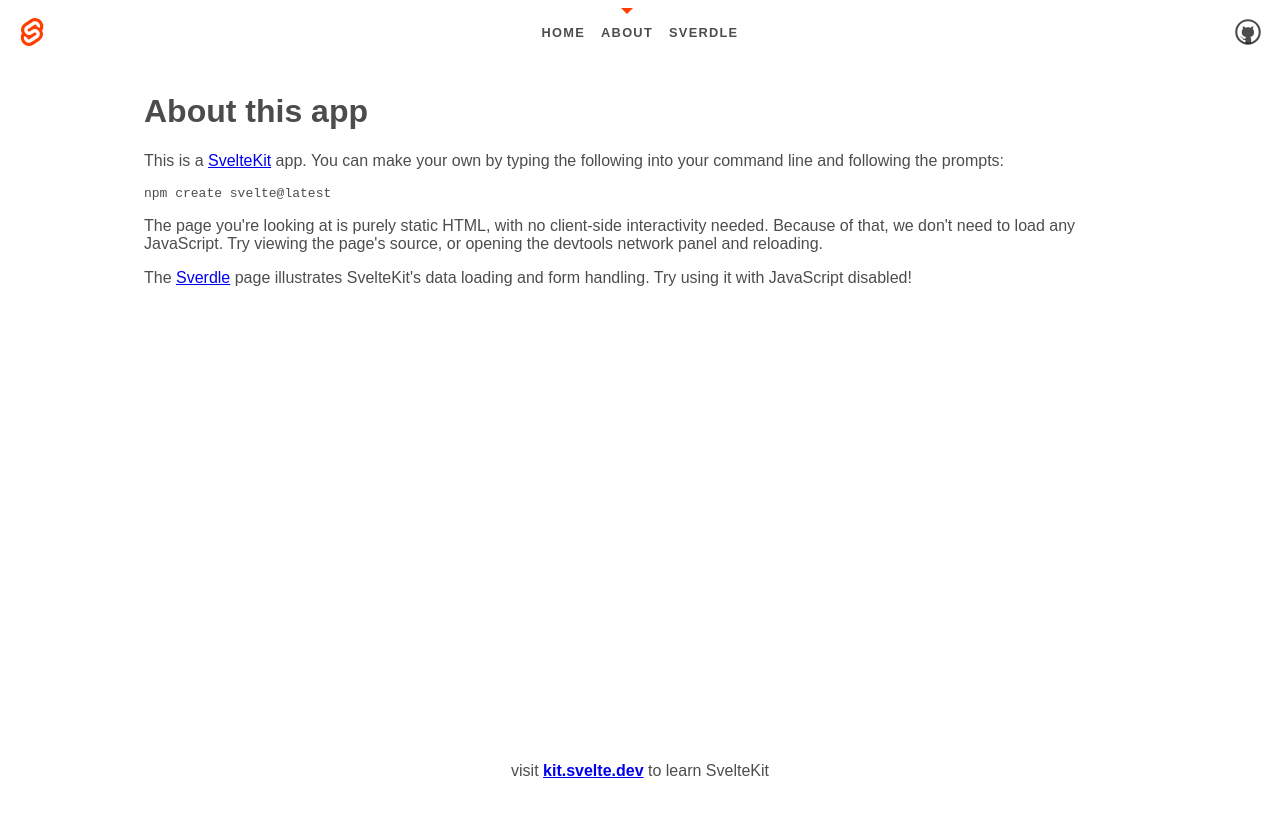
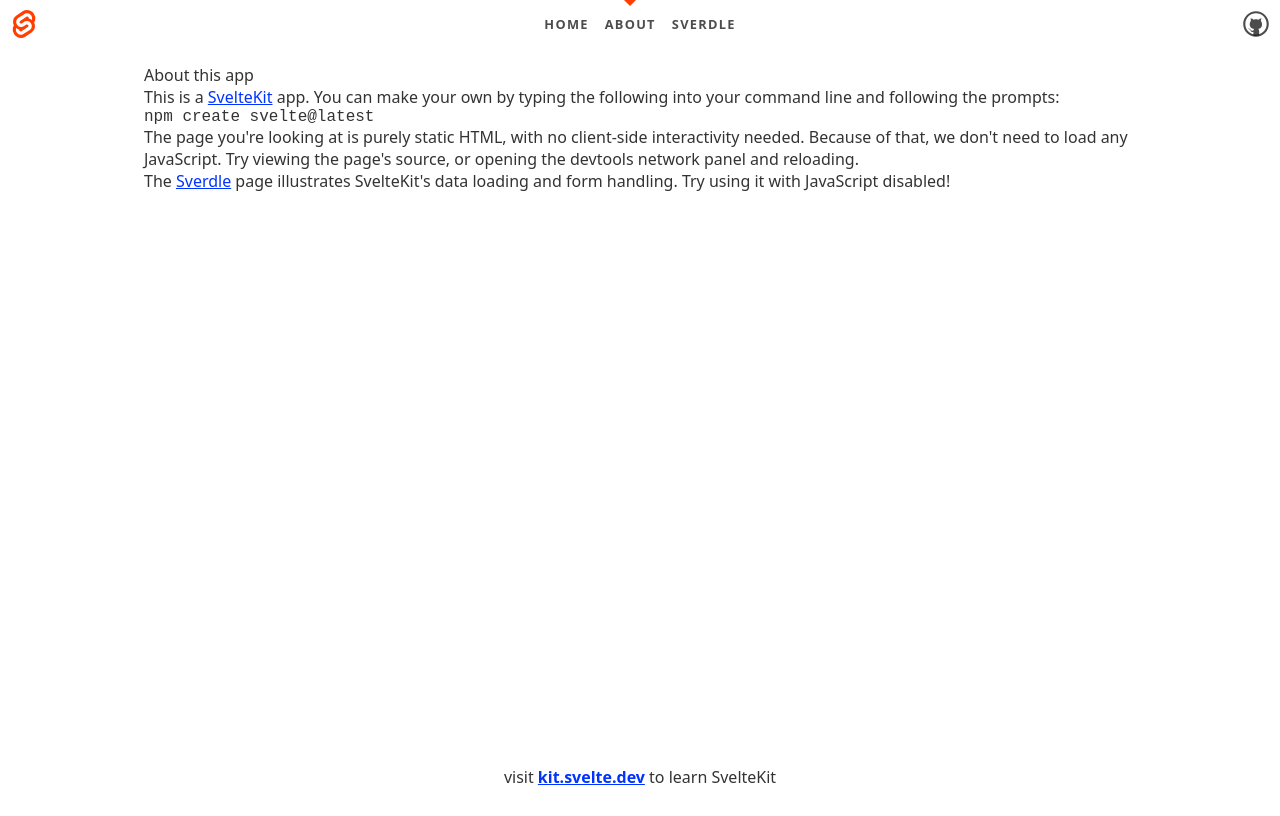
Before and after one commit to zaharano/stolen-antiquities, a SvelteKit app: page /about in a window 1280 px wide. Built offline with nearby package versions, Linux system fonts and the light colour scheme.

Commit message:
css reset

```diff
--- a/src/app.html
+++ b/src/app.html
@@ -4,6 +4,7 @@
 		<meta charset="utf-8" />
 		<link rel="icon" href="%sveltekit.assets%/favicon.png" />
 		<meta name="viewport" content="width=device-width, initial-scale=1" />
+		<link rel="stylesheet" href="%sveltekit.assets%/reset.css" />
 		%sveltekit.head%
 	</head>
 	<body data-sveltekit-preload-data="hover">
--- /dev/null
+++ b/static/reset.css
@@ -0,0 +1,274 @@
+html,
+body,
+body div,
+span,
+object,
+iframe,
+h1,
+h2,
+h3,
+h4,
+h5,
+h6,
+p,
+blockquote,
+pre,
+abbr,
+address,
+cite,
+code,
+del,
+dfn,
+em,
+img,
+ins,
+kbd,
+q,
+samp,
+small,
+strong,
+sub,
+sup,
+var,
+b,
+i,
+dl,
+dt,
+dd,
+ol,
+ul,
+li,
+fieldset,
+form,
+label,
+legend,
+table,
+caption,
+tbody,
+tfoot,
+thead,
+tr,
+th,
+td,
+article,
+aside,
+figure,
+footer,
+header,
+menu,
+nav,
+section,
+time,
+mark,
+audio,
+video,
+details,
+summary {
+	margin: 0;
+	padding: 0;
+	border: 0;
+	font-size: 100%;
+	font-weight: normal;
+	vertical-align: baseline;
+	background: transparent;
+}
+
+main,
+article,
+aside,
+figure,
+footer,
+header,
+nav,
+section,
+details,
+summary {
+	display: block;
+}
+
+html {
+	box-sizing: border-box;
+}
+
+*,
+*:before,
+*:after {
+	box-sizing: inherit;
+}
+
+img {
+	max-width: 100%;
+}
+
+ul {
+	list-style: none;
+} /* we'll restore bullets as needed for content */
+
+blockquote,
+q {
+	quotes: none;
+}
+
+blockquote:before,
+blockquote:after,
+q:before,
+q:after {
+	content: '';
+	content: none;
+}
+
+a {
+	margin: 0;
+	padding: 0;
+	font-size: 100%;
+	vertical-align: baseline;
+	background: transparent;
+}
+
+del {
+	text-decoration: line-through;
+}
+
+abbr[title],
+dfn[title] {
+	border-bottom: 1px dotted #000;
+	cursor: help;
+}
+
+table {
+	border-collapse: separate;
+	border-spacing: 0;
+	text-align: left;
+}
+th {
+	font-weight: bold;
+	vertical-align: bottom;
+}
+td {
+	font-weight: normal;
+	vertical-align: top;
+}
+td img {
+	vertical-align: top;
+}
+
+hr {
+	display: block;
+	height: 1px;
+	border: 0;
+	border-top: 1px solid #999;
+	margin: 1rem 0;
+	padding: 0;
+}
+
+input,
+select {
+	vertical-align: middle;
+}
+
+pre {
+	white-space: pre-line;
+}
+
+input[type='radio'] {
+	vertical-align: text-bottom;
+}
+input[type='checkbox'] {
+	vertical-align: bottom;
+}
+
+small {
+	font-size: 0.8rem;
+}
+
+strong {
+	font-weight: bold;
+}
+
+sub,
+sup {
+	font-size: 0.8rem;
+	line-height: 0;
+	position: relative;
+}
+sup {
+	top: -0.5rem;
+}
+sub {
+	bottom: -0.25rem;
+}
+
+pre,
+code,
+kbd,
+samp {
+	font-family: monospace, sans-serif;
+}
+
+label,
+input[type='button'],
+input[type='submit'],
+input[type='file'],
+button {
+	cursor: pointer;
+}
+
+button,
+input,
+select,
+textarea {
+	margin: 0;
+}
+
+ins {
+	background-color: var(--highlight-color);
+	color: #000;
+	text-decoration: none;
+}
+mark {
+	background-color: var(--highlight-color);
+	color: #000;
+	font-style: italic;
+	font-weight: bold;
+}
+
+blockquote {
+	padding: 2rem;
+	border-left: 1px solid #333;
+}
+
+.clearfix:after {
+	content: '';
+	display: table;
+	clear: both;
+} /* https://css-tricks.com/snippets/css/clear-fix/ */
+
+/* ———— END THE GENERIC RESETS ———— */
+
+:root {
+	--font-system: system-ui, 'Segoe UI', Roboto, Helvetica, Arial, sans-serif, 'Apple Color Emoji',
+		'Segoe UI Emoji', 'Segoe UI Symbol'; /* https://css-tricks.com/snippets/css/system-font-stack */
+	--text-color: #333;
+	--featured-color: #03f;
+	--featured-color-hover: #69f;
+	--highlight-color: #fcd700;
+}
+
+body {
+	font-size: 16px;
+	font-family: var(--font-system);
+	color: var(--text-color);
+}
+
+a {
+	color: var(--featured-color);
+}
+a:hover {
+	color: var(--featured-color-hover);
+}
+
+@media screen and (max-width: 480px) {
+}
+
+@media print {
+}
```
